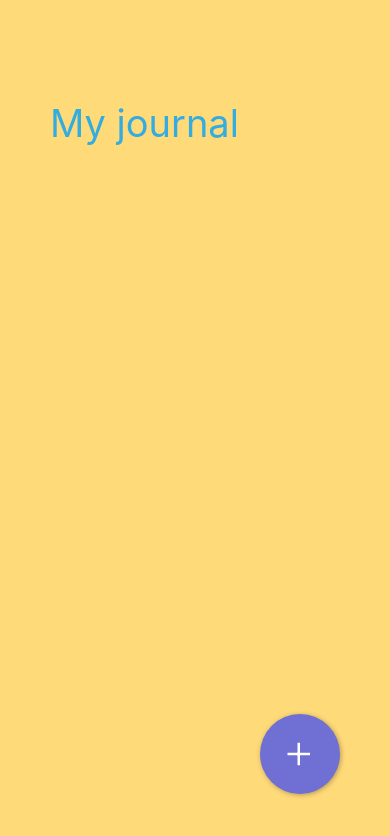
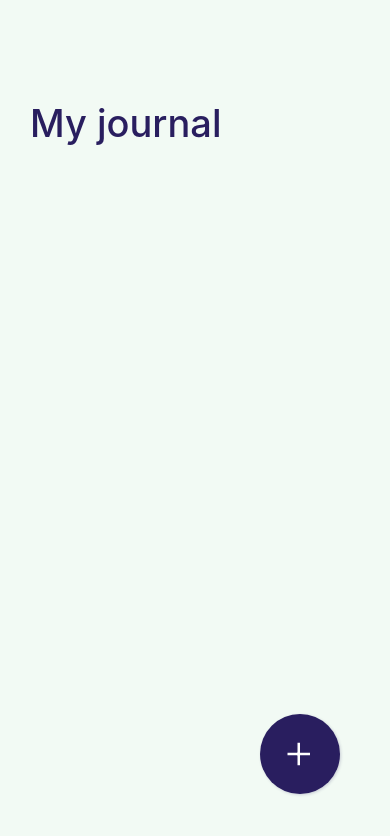
Before and after one commit to ohnas/diaryApp, a React Native app: screen /Home in a window 390 px wide. Shown: the top 836 px of the page. Built offline with nearby package versions, Linux system fonts and the light colour scheme.

Commit message:
Write Screen

```diff
--- a/colors.js
+++ b/colors.js
@@ -1,7 +1,7 @@
 const colors = {
-    bgColor: "#ffda79",
-    textColor: "#34ace0",
+    bgColor: "#F2FAF4",
+    textColor: "#291E5F",
     cardColor: "#f7f1e3",
-    btnColor: "#706fd3",
+    btnColor: "#291E5F",
 };
 export default colors;
--- a/screens/Home.js
+++ b/screens/Home.js
@@ -5,13 +5,14 @@
 
 const View = styled.View`
   flex: 1;
-  padding: 0px 50px;
+  padding: 0px 30px;
   padding-top: 100px;
   background-color: ${colors.bgColor};
 `;
 const Title = styled.Text`
   color: ${colors.textColor};
   font-size: 38px;
+  font-weight: 500;
   margin-bottom: 100px;
 `;
 const Btn = styled.TouchableOpacity`
@@ -25,7 +26,7 @@
   align-items: center;
   background-color: ${colors.btnColor};
   /* elevation: 5;  for android */
-  box-shadow: 1px 1px 5px rgba(0, 0, 0, 0.3);
+  box-shadow: 1px 1px 3px rgba(41, 30, 95, 0.2);
 `;
 
 const Home = ({ navigation: { navigate } }) => (
--- a/screens/Write.js
+++ b/screens/Write.js
@@ -1,12 +1,98 @@
-import React from "react";
+import React, { useState } from "react";
+import { Alert } from "react-native";
 import styled from "styled-components/native";
+import colors from "../colors";
 
-const View = styled.View``;
-const Text = styled.Text``;
+const View = styled.View`
+  background-color: ${colors.bgColor};
+  flex: 1;
+  padding: 0px 30px;
+`;
+const Title = styled.Text`
+  color: ${colors.textColor};
+  margin: 50px 0px;
+  text-align: center;
+  font-size: 28px;
+  font-weight: 500;
+`;
+const TextInput = styled.TextInput`
+  background-color: white;
+  border-radius: 20px;
+  padding: 10px 20px;
+  font-size: 18px;
+  box-shadow: 1px 1px 3px rgba(41, 30, 95, 0.2);
+`;
+const Btn = styled.TouchableOpacity`
+  width: 100%;
+  margin-top: 20px;
+  background-color: ${colors.btnColor};
+  padding: 10px 20px;
+  align-items: center;
+  border-radius: 20px;
+  box-shadow: 1px 1px 3px rgba(41, 30, 95, 0.2);
+`;
+const BtnText = styled.Text`
+  color: white;
+  font-weight: 500;
+  font-size: 18px;
+`;
 
-const Write = () => (
-  <View>
-    <Text>Write</Text>
-  </View>
-);
+const Emotions = styled.View`
+  flex-direction: row;
+  justify-content: space-between;
+  margin-bottom: 20px;
+`;
+const Emotion = styled.TouchableOpacity`
+  background-color: white;
+  box-shadow: 1px 1px 3px rgba(41, 30, 95, 0.2);
+  padding: 10px;
+  border-radius: 10px;
+  border-width: 1px;
+  border-color: ${(props) =>
+    props.selected ? "rgba(41, 30, 95, 1);" : "transparent"};
+`;
+const EmotionText = styled.Text`
+  font-size: 24px;
+`;
+
+const emotions = ["🤯", "🥲", "🤬", "🤗", "🥰", "😊", "🤩"];
+
+const Write = () => {
+  const [selectedEmotion, setEmotion] = useState(null);
+  const [feelings, setFeelings] = useState("");
+  const onChangeText = (text) => setFeelings(text);
+  const onEmotionPress = (face) => setEmotion(face);
+  const onSubmit = () => {
+    if (feelings === "" || selectedEmotion == null) {
+      return Alert.alert("Please complete form.");
+    }
+  };
+  return (
+    <View>
+      <Title>How do you feel now?</Title>
+      <Emotions>
+        {emotions.map((emotion, index) => (
+          <Emotion
+            selected={emotion === selectedEmotion}
+            onPress={() => onEmotionPress(emotion)}
+            key={index}
+          >
+            <EmotionText>{emotion}</EmotionText>
+          </Emotion>
+        ))}
+      </Emotions>
+      <TextInput
+        returnKeyType="done"
+        onSubmitEditing={onSubmit}
+        onChangeText={onChangeText}
+        value={feelings}
+        placeholder="Write your feelings..."
+      />
+      <Btn onPress={onSubmit}>
+        <BtnText>Save</BtnText>
+      </Btn>
+    </View>
+  );
+};
+
 export default Write;
```
